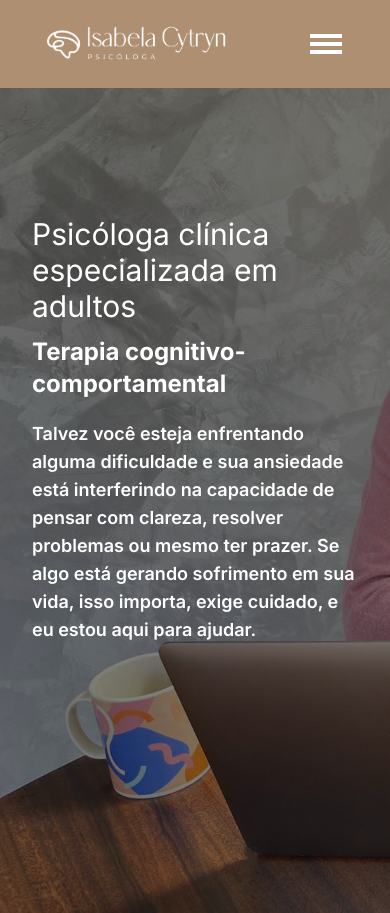
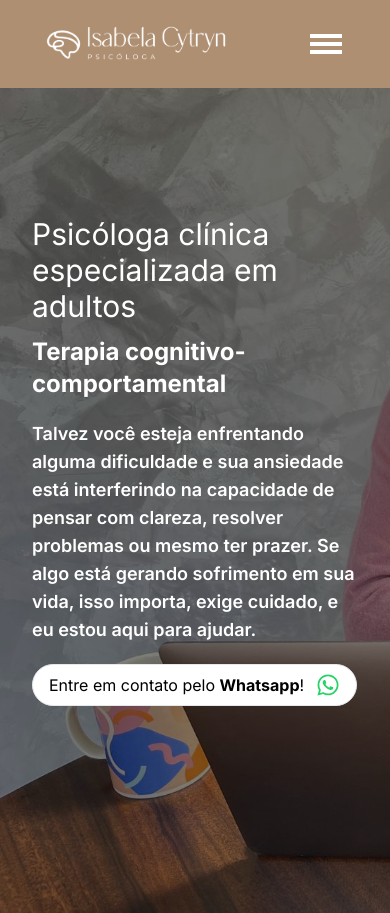
Before and after one commit to MarceloBxD/isacytryn, a Next.js app: page / in a window 390 px wide. Shown: the top 913 px of the page. Built offline with nearby package versions, Linux system fonts and the light colour scheme.

Commit message:
chore: Update Presentation component to remove unnecessary CSS class and adjust CtaButton placement

```diff
--- a/src/sections/Presentation/index.tsx
+++ b/src/sections/Presentation/index.tsx
@@ -41,10 +41,7 @@ const Presentation: React.FC = () => {
         >
           {PRESENTATION_DATA.description}
         </motion.p>
-        <motion.div
-          {...FADE_IN_BASIC_ANIMATION}
-          className="hidden md:flex justify-left"
-        >
+        <motion.div {...FADE_IN_BASIC_ANIMATION} className="flex justify-left">
           <CtaButton title="Entre em contato pelo <b>Whatsapp</b>!" />
         </motion.div>
       </div>
```
